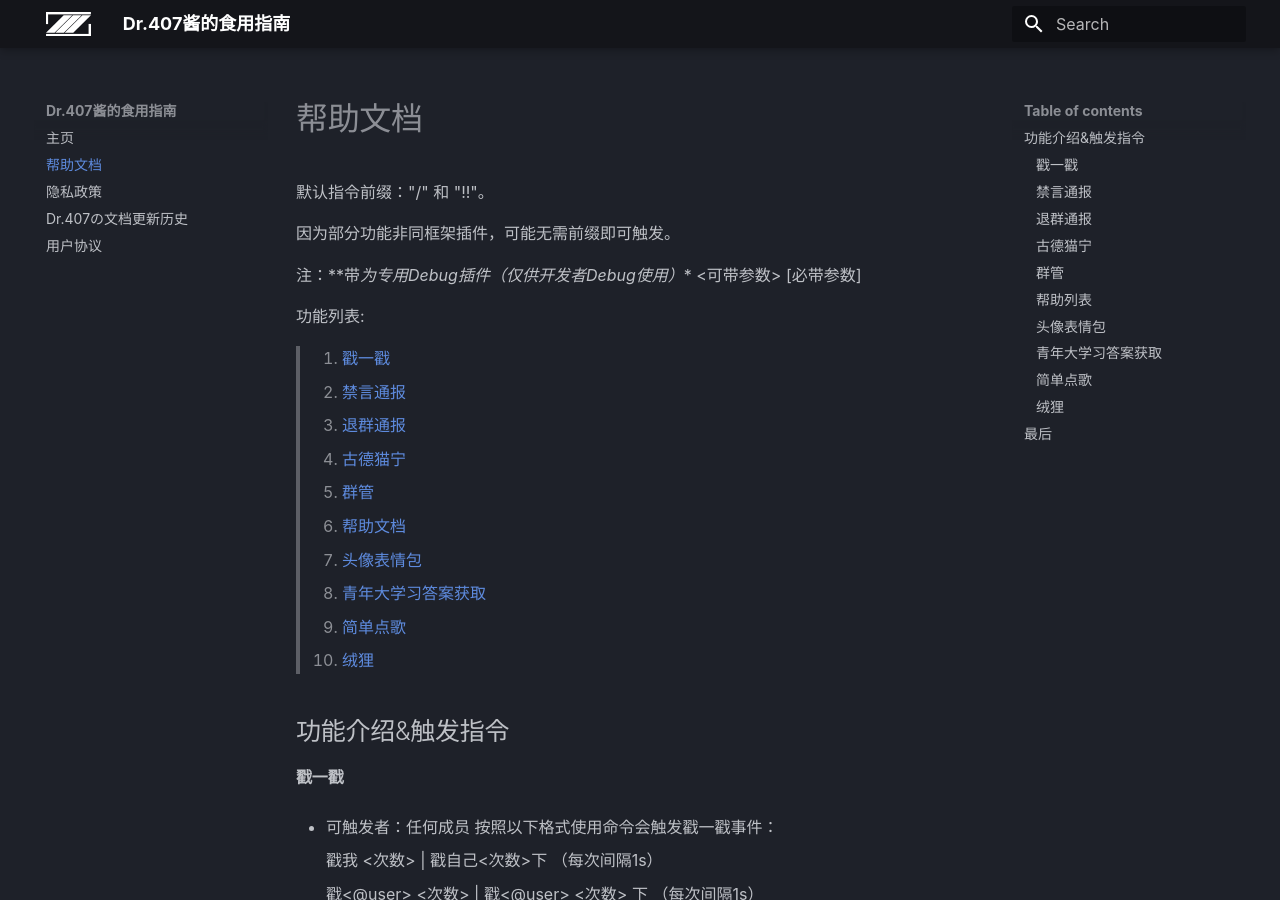
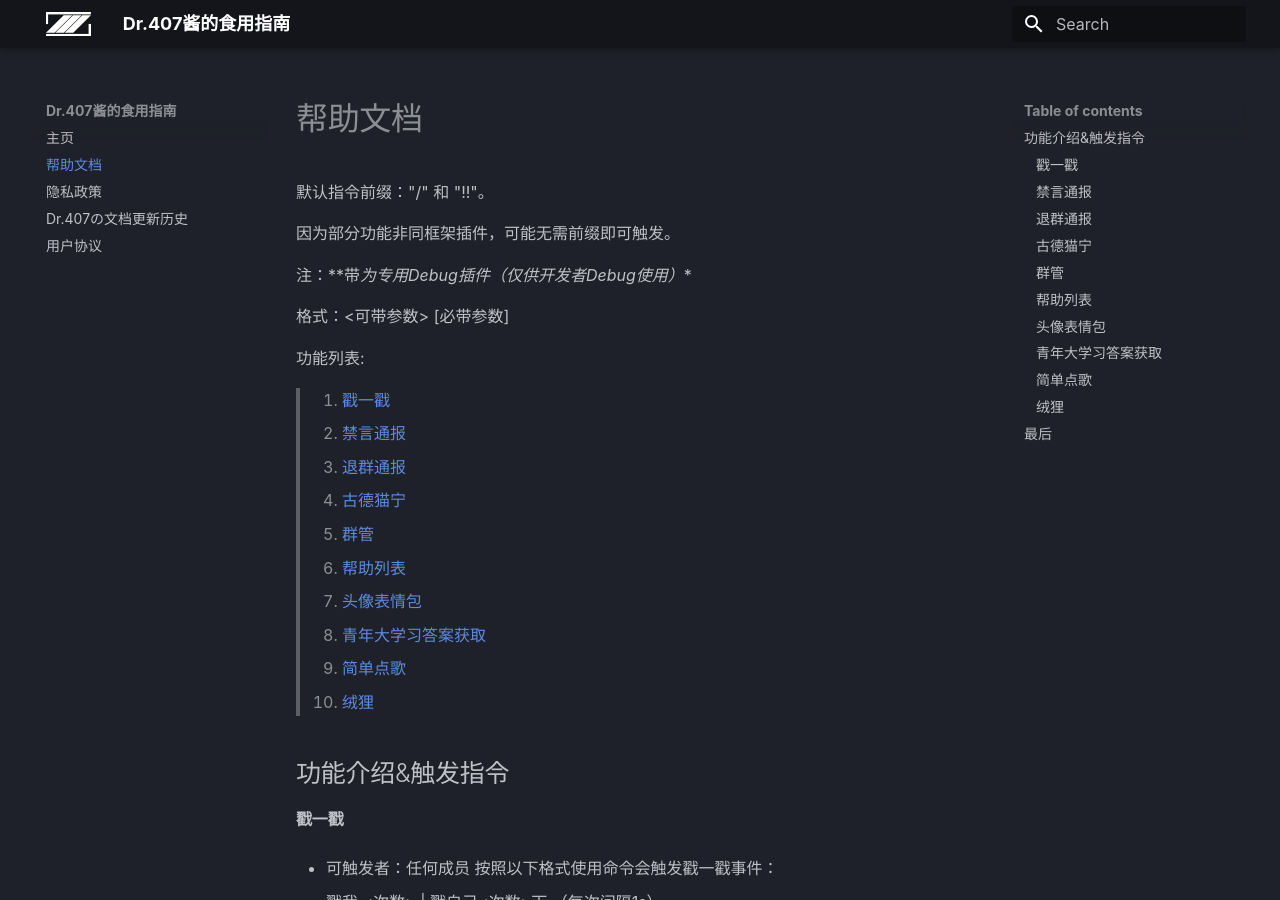
Before and after one commit to BuDingOwO/Docs-Dr407, an MkDocs documentation site: the page built from docs/Helpness.md, in a window 1280 px wide and 900 px high. Built offline with MkDocs 1.6.1 and Material for MkDocs 9.7.7, drawn with Linux system fonts in a browser that asks for light colours.

Commit message:
修改错字

```diff
--- a/docs/Helpness.md
+++ b/docs/Helpness.md
@@ -5,7 +5,8 @@
 因为部分功能非同框架插件，可能无需前缀即可触发。
 
 注：**带*为专用Debug插件（仅供开发者Debug使用）**
-<可带参数> [必带参数]
+
+格式：<可带参数> [必带参数]
 
 功能列表:
 
@@ -14,7 +15,7 @@
 > 3. [退群通报](./#_6)
 > 4. [古德猫宁](./#_7)
 > 5. [群管](./#_8)
-> 6. [帮助文档](./#_9)
+> 6. [帮助列表](./#_9)
 > 7. [头像表情包](./#_10)
 > 8. [青年大学习答案获取](./#_11)
 > 10. [简单点歌](./#_12)
```
